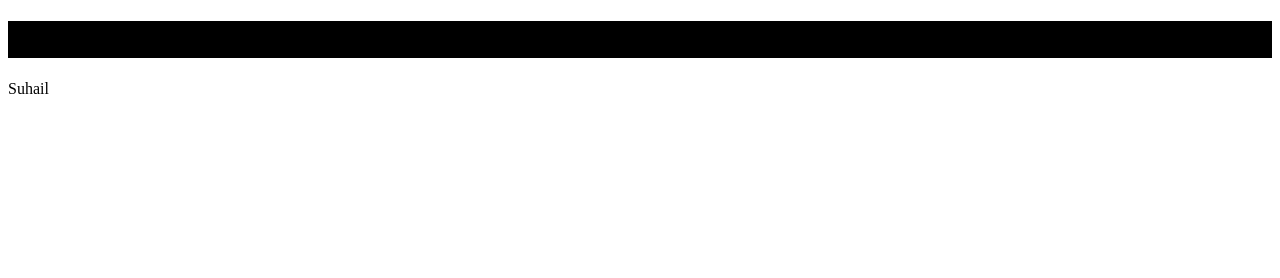
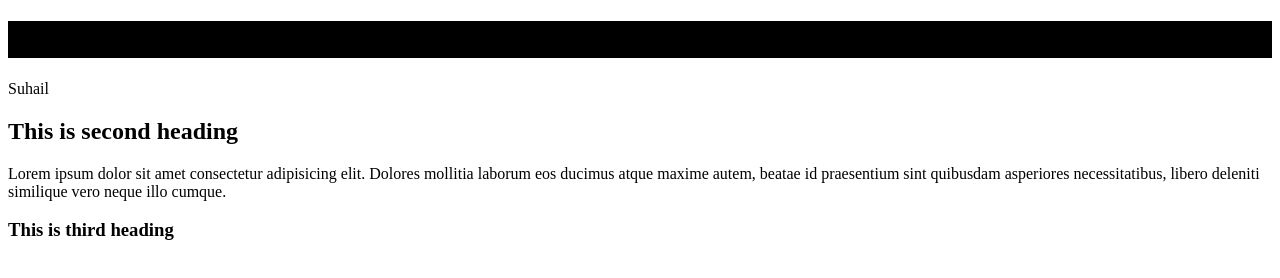
Before and after one commit to aamnasuhail/gittut, a plain HTML site: page index.html in a window 1280 px wide. Drawn offline with Linux system fonts and the light colour scheme.

Commit message:
made changes

```diff
--- a/index.html
+++ b/index.html
@@ -10,5 +10,13 @@
   <body>
     <h1>Aamna</h1>
     <p>Suhail</p>
+    <h2>This is second heading</h2>
+    <p>
+      Lorem ipsum dolor sit amet consectetur adipisicing elit. Dolores mollitia
+      laborum eos ducimus atque maxime autem, beatae id praesentium sint
+      quibusdam asperiores necessitatibus, libero deleniti similique vero neque
+      illo cumque.
+    </p>
+    <h3>This is third heading</h3>
   </body>
 </html>
```
